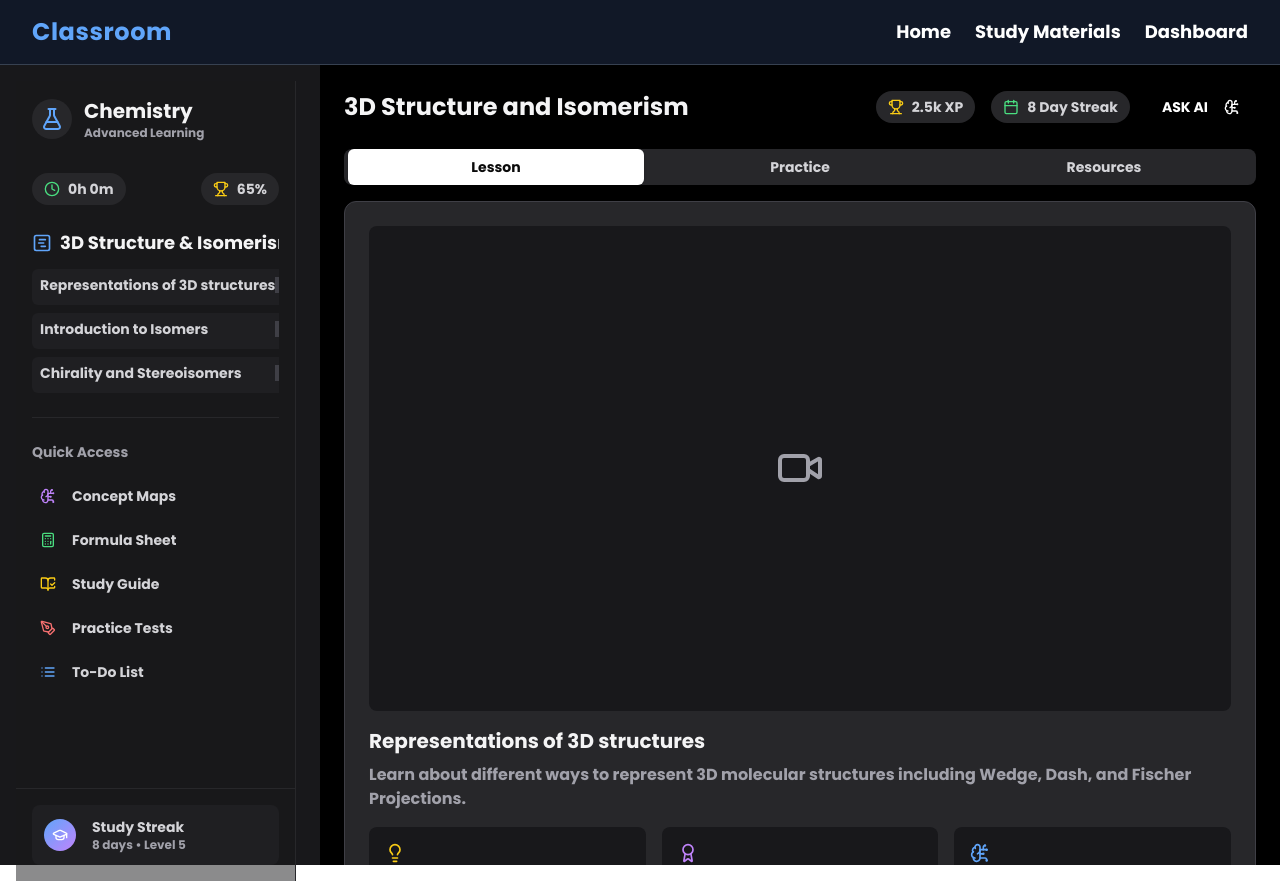
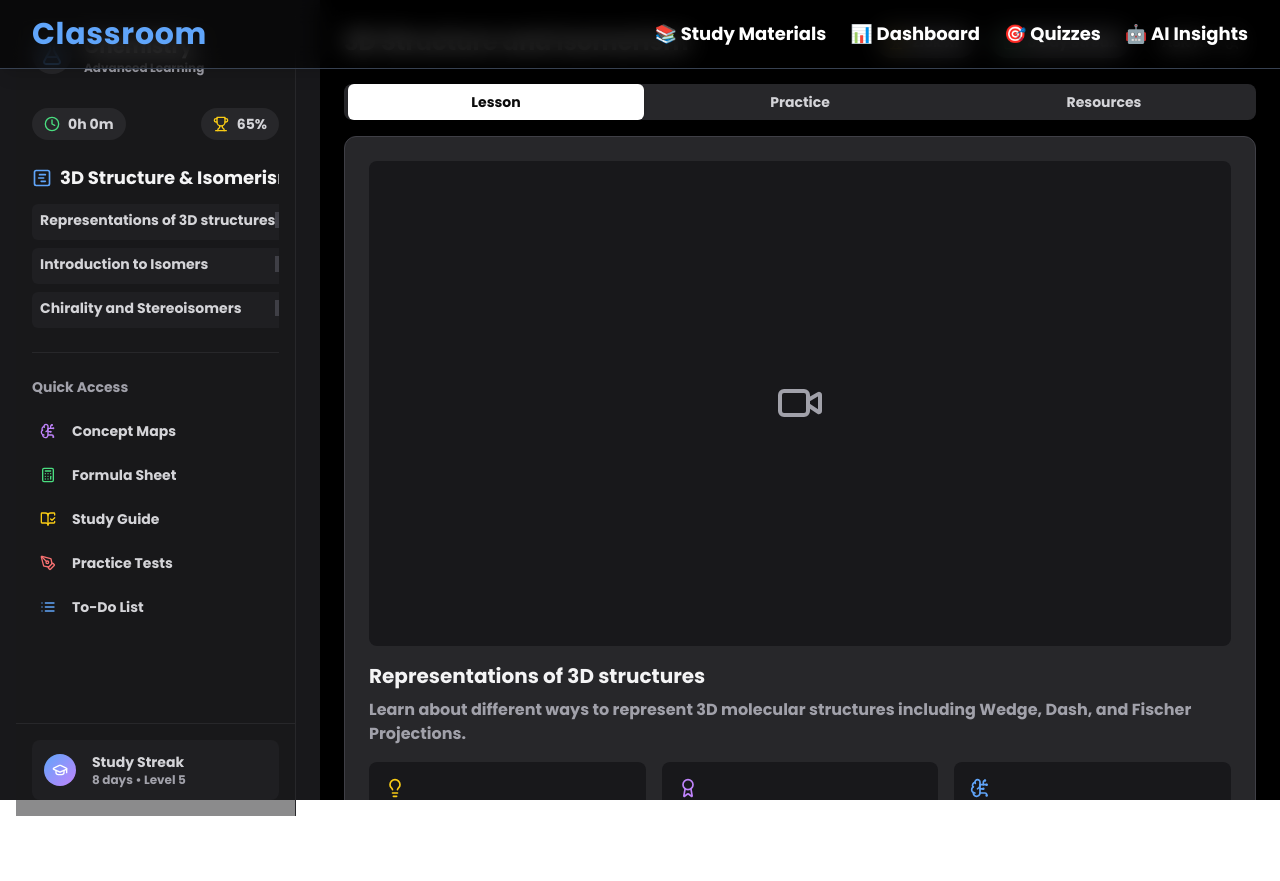
Before and after one commit to rocker1166/port3000, a Next.js app: page /classroom/ai-insights in a window 1280 px wide. After the commit the page ends 816 px from the top, so only its background shows below. Built offline with nearby package versions, Linux system fonts and the light colour scheme.

Commit message:
Main classroom modified

```diff
--- a/package.json
+++ b/package.json
@@ -50,7 +50,8 @@
     "tsparticles": "^3.8.1",
     "tsparticles-engine": "^2.12.0",
     "tsparticles-slim": "^2.12.0",
-    "typewriter-effect": "^2.21.0"
+    "typewriter-effect": "^2.21.0",
+    "zod": "^3.24.2"
   },
   "devDependencies": {
     "@types/node": "^20",
--- a/src/app/classroom/page.tsx
+++ b/src/app/classroom/page.tsx
@@ -5,7 +5,7 @@ import HomePage from "../components/HomePage";
 
 export default function Classroom() {
   return (
-    <div className="min-h-screen bg-gray-100">
+    <div className="min-h-screen bg-gray-900">
       <Navbar />
       <HomePage />
     </div>
--- a/src/app/components/HomePage.tsx
+++ b/src/app/components/HomePage.tsx
@@ -1,14 +1,22 @@
-//src>app>components>HomePage.tsx
+"use client";
+import Link from "next/link";
 
 const HomePage = () => {
   return (
-    <div className="p-6">
-      <h1 className="text-4xl font-bold text-center mb-8">
+    <div className="min-h-screen flex flex-col items-center justify-center bg-gradient-to-b from-gray-900 to-black text-white px-6">
+      <h1 className="text-5xl font-extrabold text-center mb-6 tracking-wide drop-shadow-md">
         Welcome to Your Classroom
       </h1>
-      <p className="text-lg text-center">
-        Here you can access your study materials, track your progress, and more!
+      <p className="text-lg text-gray-300 text-center max-w-2xl">
+        Access your study materials, track progress, and enhance your learning
+        experience with AI-powered insights!
       </p>
+      <Link
+        href="/classroom/dashboard"
+        className="mt-6 px-6 py-3 bg-blue-500 hover:bg-blue-600 text-white font-bold rounded-lg shadow-lg transition-all duration-300"
+      >
+        Get Started
+      </Link>
     </div>
   );
 };
--- a/src/app/components/Navbar.tsx
+++ b/src/app/components/Navbar.tsx
@@ -1,36 +1,48 @@
-//src>app>components>Navbar.tsx
-
 "use client";
 import Link from "next/link";
 
 const Navbar = () => {
   return (
-    <nav className="w-full bg-gray-900 text-white py-4 px-8 flex justify-between items-center shadow-lg border-b border-gray-700">
+    <nav className="w-full fixed top-0 bg-black/60 backdrop-blur-md text-white py-4 px-8 flex justify-between items-center shadow-lg border-b border-gray-700">
       {/* Logo */}
-      <div className="text-2xl font-bold text-blue-400 tracking-wide">
+      <div className="text-3xl font-bold text-blue-400 tracking-wide hover:text-blue-500 transition duration-300">
         <Link href="/classroom">Classroom</Link>
       </div>
 
       {/* Navigation Links */}
       <div className="flex space-x-6 text-lg font-medium">
-        <Link
-          href="/classroom/home"
+        <a
+          href="/classroom/study-materials"
+          target="_blank"
+          rel="noopener noreferrer"
           className="hover:text-blue-400 transition-all duration-300"
         >
-          Home
-        </Link>
-        <Link
-          href="/classroom/study-materials"
+          📚 Study Materials
+        </a>
+        <a
+          href="/classroom/dashboard"
+          target="_blank"
+          rel="noopener noreferrer"
           className="hover:text-blue-400 transition-all duration-300"
         >
-          Study Materials
-        </Link>
-        <Link
-          href="/classroom/dashboard"
+          📊 Dashboard
+        </a>
+        <a
+          href="/classroom/quizzes"
+          target="_blank"
+          rel="noopener noreferrer"
           className="hover:text-blue-400 transition-all duration-300"
         >
-          Dashboard
-        </Link>
+          🎯 Quizzes
+        </a>
+        <a
+          href="/classroom/ai-insights"
+          target="_blank"
+          rel="noopener noreferrer"
+          className="hover:text-blue-400 transition-all duration-300"
+        >
+          🤖 AI Insights
+        </a>
       </div>
     </nav>
   );
```
Also changed, not shown: 1 other file (tests, documents, lock files or other folders).
